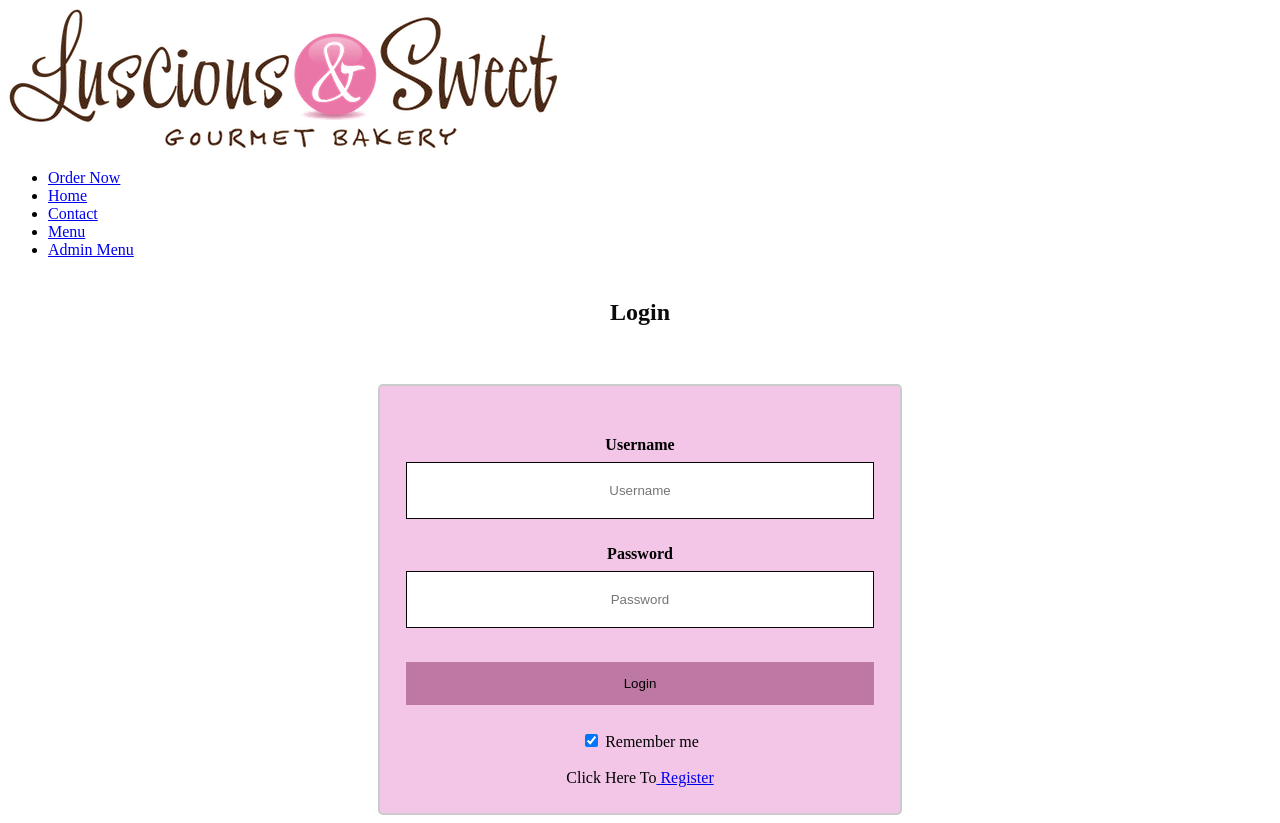
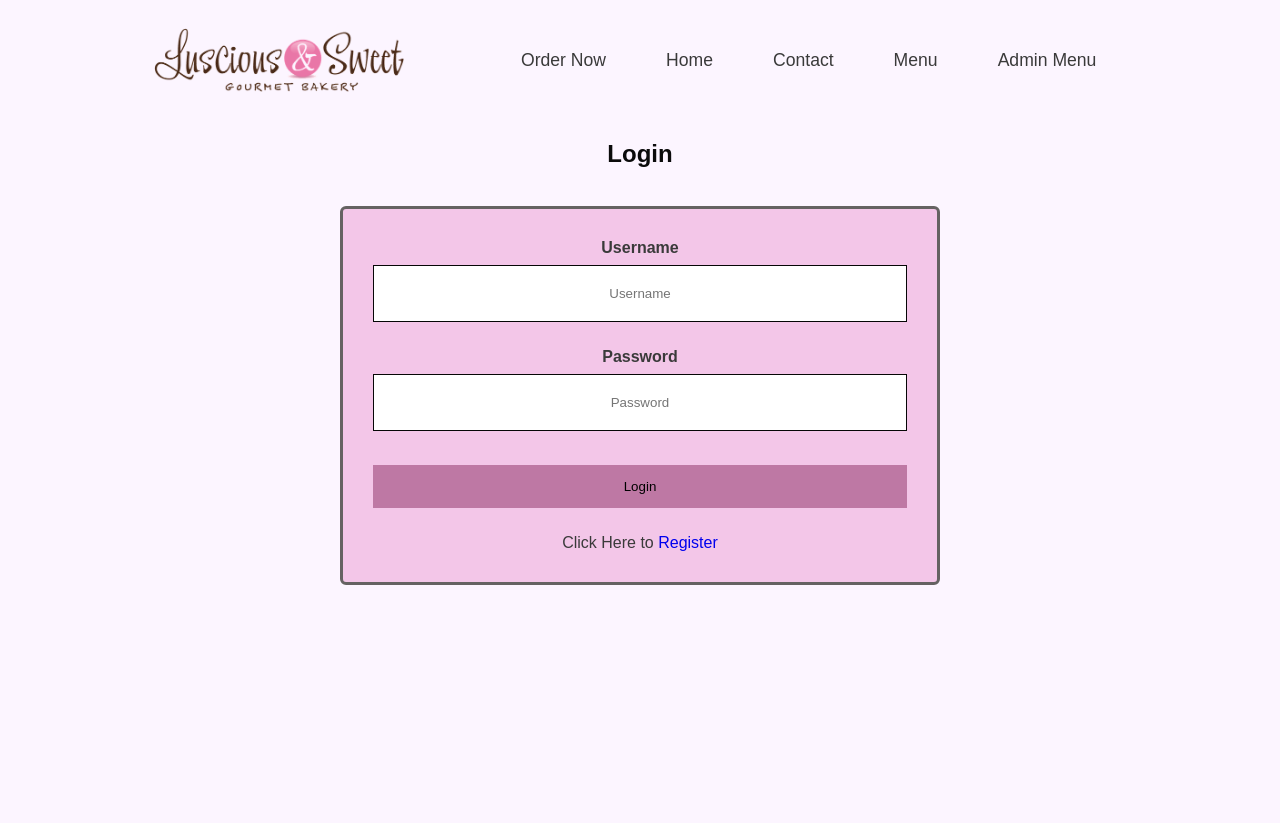
Before and after one commit to Veloric/2023FASE, a Flask app: page /login in a window 1280 px wide. After the commit the page ends 585 px from the top, so only its background shows below. Run offline with Flask 3, Linux system fonts and the light colour scheme.

Commit message:
updated the login page

```diff
--- a/static/loginstyle.css
+++ b/static/loginstyle.css
@@ -1,7 +1,62 @@
-form {width: 500px;
+*{
+  margin: 0;
+  padding: 0;
+  box-sizing: border-box;
+  font-family: 'Fira Sans', sans-serif;
+  text-decoration: none;
+  list-style: none;
+}
+:root{
+  --bg-color: #fcf5ff;
+  --text-color: #3a3a3a;
+  --main-color: #ff6ebe;
+}
+body{
+  min-height: 100vh;
+  background: var(--bg-color);
+  color: var(--text-color);
+}
+header{
+  width: 100%;
+  top: 0;
+  right: 0;
+  z-index: 1000;
+  display: flex;
+  align-items: center;
+  justify-content: space-between;
+  background: transparent;
+  padding: 28px 12%;
+  transition: all .50s ease;
+}
+.logo-image{
+  display: flex;
+  align-items: center;
+  margin-right: 3px;
+  width: 250px;
+  height: auto;
+}
+.nav-bar{
+  display: flex;
+}
+.nav-bar a{
+  color: var(--text-color);
+  font-size: 1.1rem;
+  font-weight: 500;
+  padding: 5px 0;
+  margin: 0px 30px;
+  transition: all .50s ease;
+}
+.nav-bar a:hover{
+  color: var(--main-color);
+}
+.nav-bar a.active{
+  color: var(--main-color);
+}
+
+form {width: 600px;
     margin: 0 auto;
-    border: 2px solid #ccc;
-    border-radius: 5px;
+    border: 3px solid #656262;
+    border-radius: 6px;
     background-color: #f3c6e8;
     padding: 10px;
     text-align: center;
@@ -32,14 +87,8 @@ form {width: 500px;
     opacity: 0.8;
   }
 
-
-  .imgcontainer {
-    text-align: center;
-    margin: 24px 0 12px 0;
-  }
-
   .container {
-    padding: 16px;
+    padding: 20px;
     align-self: auto;
   }
 
--- a/templates/login.html
+++ b/templates/login.html
@@ -13,8 +13,7 @@
     <h2>Login</h2><br>
 
       <form method="get" action="{{ url_for('login') }}" autocomplete="off">
-        <div class="imgcontainer">
-        </div>
+
         <div class="container">
         <label for="username"><b>Username</b></label>
         </b>
@@ -28,14 +27,8 @@
           <br><br>
           <button type="submit">Login</button>
           <br><br>
-          <label>
-          <input type="checkbox" checked="checked"name="remember"> Remember me
-          </label>
-          <br><br>
-          <span>Click Here To<a href="{{ url_for('register') }}"> Register</a></span>
-        <div>
+          <span>Click Here to<a href="{{ url_for('register') }}"> Register</a></span>
+        </div>
         </form>
-
-  </div>
   </body>
   </html>
```
